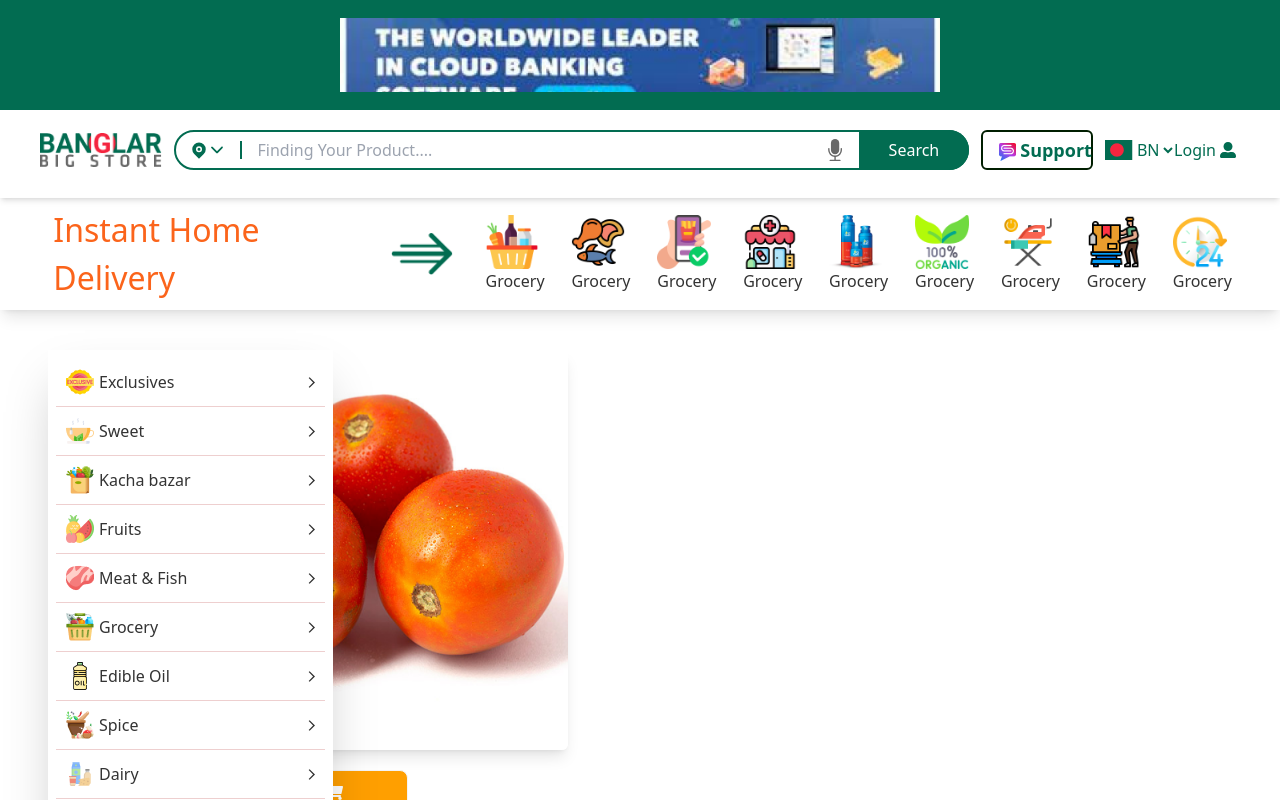
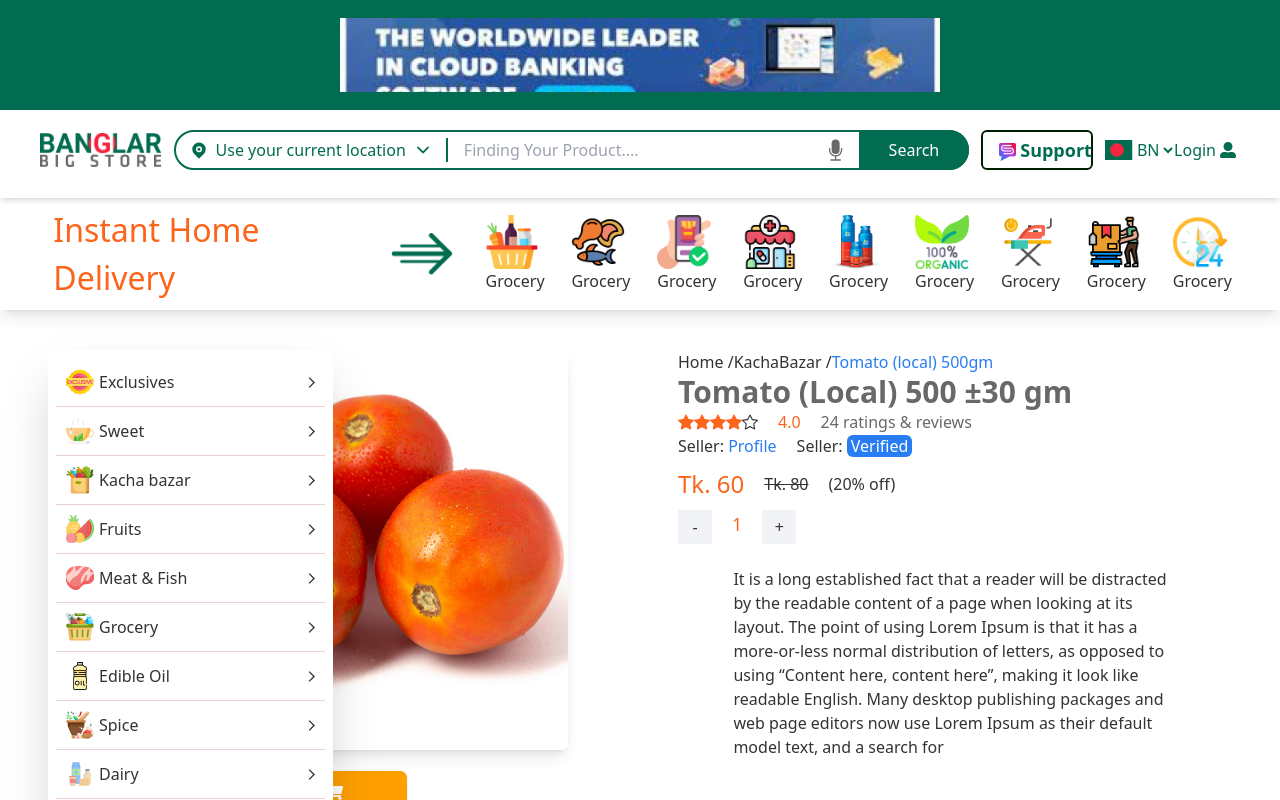
Before and after one commit to kowsar-mahmud-remon/Frontend-2, a Next.js app: page /productpage in a window 1280 px wide. Shown: the top 800 px of the page. Built offline with nearby package versions, Linux system fonts and the light colour scheme.

Commit message:
grid layout improve

```diff
--- a/components/Navication/Navication.js
+++ b/components/Navication/Navication.js
@@ -97,7 +97,7 @@ const Navication = () => {
                 <div className={`${styles.navSearch}`}>
                     <div style={{ borderRight: "2px solid #026C51" }} className='flex items-center'>
                         <RiMapPinFill className='text-lg ml-[14px]' />
-                        <span className='px-2 whitespace-nowrap hidden md:d-block lg:d-block'>Use your current location</span>
+                        <span className='px-2 whitespace-nowrap'>Use your current location</span>
                         <IoIosArrowDown className='mr-[14px] text-lg' />
                     </div>
                     <div className='flex items-center w-full justify-between'>
--- a/pages/productpage/index.js
+++ b/pages/productpage/index.js
@@ -21,7 +21,7 @@ const index = () => {
             {/* <NavicationLayout> */}
             <NavicationWithSideNavLayout>
                 {/* <Header /> */}
-                <div className="grid">
+                <div className="grid grid-cols-1 md:grid-cols-2">
                     <div className="flex">
                         <div className="md:w-[96px] h-auto md:h-[560px] border flex flex-col p-[8px] bg-[#F2F3F7] gap-[8px] rounded-md">
                             <div className="">
```
